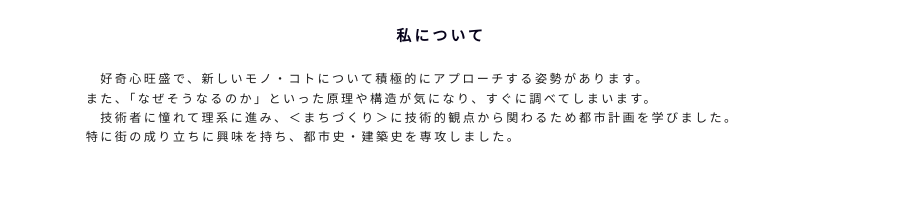
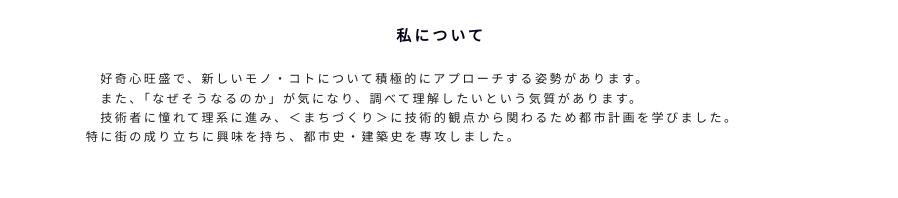
Before and after one commit to doom50/new_git, a plain HTML site: page contact.html in a window 1280 px wide. Shown: the part 1262-1460 px from the top of the page, without its empty margins (199-1097 px from the left). Drawn offline with nearby package versions, Linux system fonts and the light colour scheme.

Commit message:
text update

```diff
--- a/contact.html
+++ b/contact.html
@@ -62,7 +62,7 @@
             <div class="hob">
                 <h4 class="hob_title">私について</h4>
                 <p> 　好奇心旺盛で、新しいモノ・コトについて積極的にアプローチする姿勢があります。<br>
-                    また、「なぜそうなるのか」といった原理や構造が気になり、すぐに調べてしまいます。<br>　技術者に憧れて理系に進み、＜まちづくり＞に技術的観点から関わるため都市計画を学びました。
+                    　また、「なぜそうなるのか」が気になり、調べて理解したいという気質があります。<br>　技術者に憧れて理系に進み、＜まちづくり＞に技術的観点から関わるため都市計画を学びました。
                     <br>特に街の成り立ちに興味を持ち、都市史・建築史を専攻しました。<br></p>
                 <h4 class="hob_title">＜公共視点＞から＜身近な生活＞へ</h4>
                 <p>　広域的なまちづくりに関わるため、技術系職員として地元である栃木の県庁に入庁し、建築基準法に係る窓口業務、公営住宅の企画・計画、都市再開発に係る業務などを担当してきました。<br>
```
